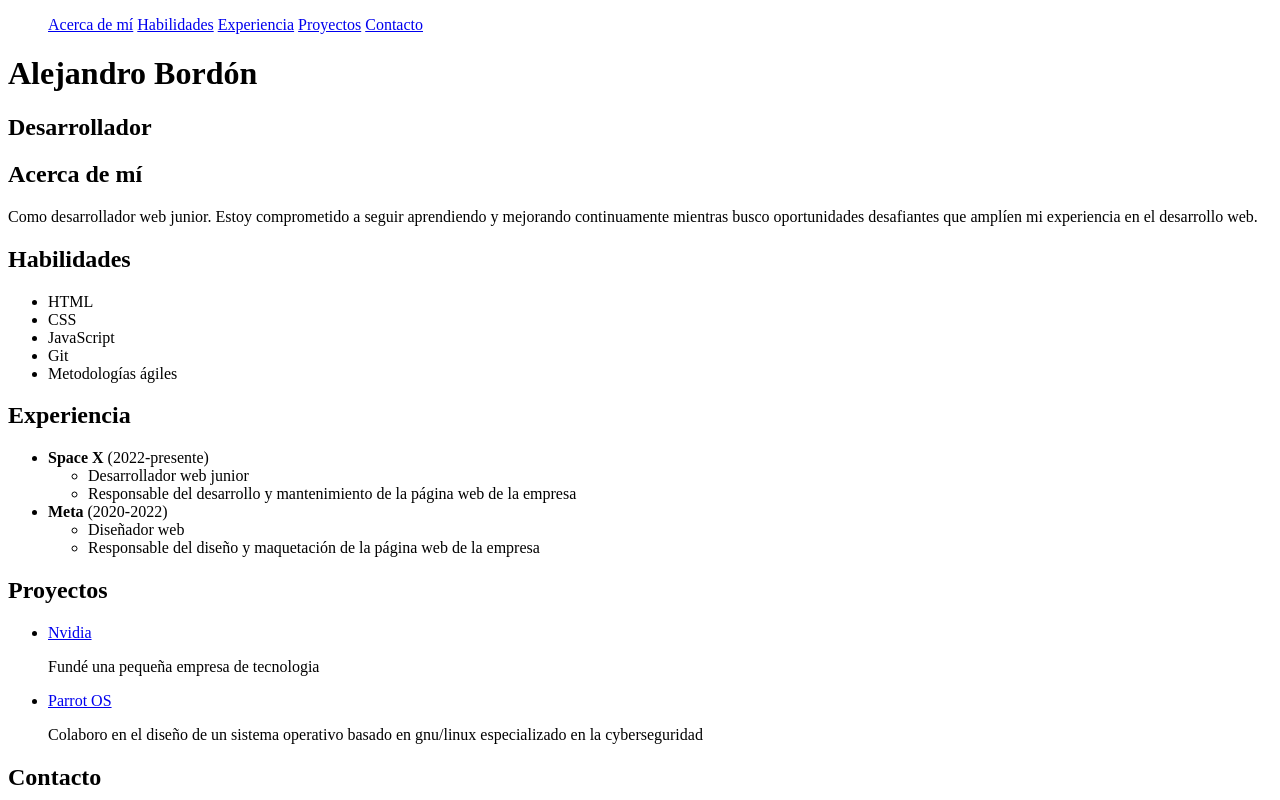
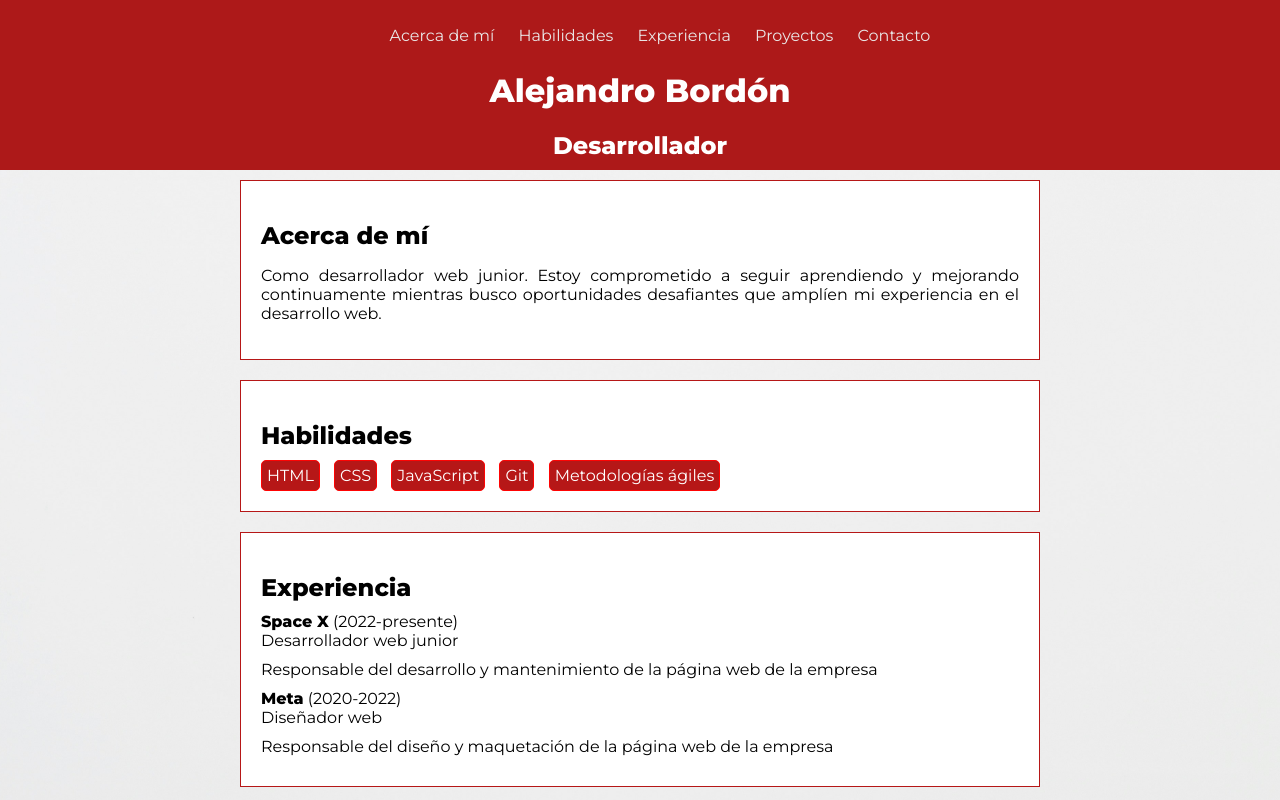
Before and after one commit to Glitchhub1/Mipagina.github.io, a plain HTML site: page index.html in a window 1280 px wide. Shown: the top 800 px of the page. Drawn offline with Linux system fonts and the light colour scheme.

Commit message:
Add files via upload
agregado estilos css

```diff
--- a/index.html
+++ b/index.html
@@ -5,24 +5,26 @@
 
 <head>
     <title>Mi portafolio personal</title>
+    <link rel="stylesheet" href="./style.css" />
 </head>
 
 <body>
-    <header>
+
+    <header class="menu-fijo">
         <nav>
             <ul>
-                <a href="#Sobre Mi">Acerca de mí</a>
-                <a href="#Habilidades">Habilidades</a>
-                <a href="#Experiencia">Experiencia</a>
-                <a href="#Proyectos">Proyectos</a>
-                <a href="#Contacto">Contacto</a>
+                <a href="#sobre-Mi">Acerca de mí</a>
+                <a href="#habilidades">Habilidades</a>
+                <a href="#experiencia">Experiencia</a>
+                <a href="#proyectos">Proyectos</a>
+                <a href="#contacto">Contacto</a>
             </ul>
         </nav>
-        <h1>Alejandro Bordón</h1>
+        <h1 class="animacion-titulo">Alejandro Bordón</h1>
         <h2>Desarrollador</h2>
     </header>
     <main>
-        <section id="Sobre Mi">
+        <section id="sobre-Mi">
             <h2>Acerca de mí</h2>
             <p>
                 Como desarrollador web junior. Estoy comprometido a seguir aprendiendo y mejorando continuamente
@@ -30,7 +32,7 @@
                 desarrollo web.
             </p>
         </section>
-        <section id="Habilidades">
+        <section id="habilidades">
             <h2>Habilidades</h2>
             <ul>
                 <li>HTML</li>
@@ -40,7 +42,7 @@
                 <li>Metodologías ágiles</li>
             </ul>
         </section>
-        <section id="Experiencia">
+        <section id="experiencia">
             <h2>Experiencia</h2>
             <ul>
                 <li>
@@ -64,7 +66,7 @@
                 </li>
             </ul>
         </section>
-        <section id="Proyectos">
+        <section id="proyectos">
             <h2>Proyectos</h2>
             <ul>
                 <li>
@@ -79,7 +81,7 @@
             </ul>
             </ul>
         </section>
-        <section id="Contacto">
+        <section id="contacto">
             <h2>Contacto</h2>
             <ul>
                 <li>Email: sologenshin.es@gmail.com</li>
@@ -97,6 +99,14 @@
                     </ul>
                 </li>
             </ul>
+            <h3>
+                <form>
+                    <input type="text" placeholder="Nombre"><br>
+                    <input type="email" placeholder="Email"><br>
+                    <textarea placeholder="Ingrese aquí su comentario"></textarea><br>
+                    <button>Enviar</button>
+                </form>
+            </h3>
         </section>
 
     </main>
--- /dev/null
+++ b/style.css
@@ -0,0 +1,190 @@
+
+
+@import url('https://fonts.googleapis.com/css?family=Montserrat:400,800');
+
+
+body{
+
+    background-image: url( fondo.jpg);
+    background-size:cover;
+    background-position:center;
+    background-repeat:no-repeat;
+
+
+    font-family: 'Montserrat', sans-serif;
+    margin: 0;
+    scroll-behavior: smooth;
+    min-height:100vh;/*importante*/
+    position:relative;
+    display: grid;
+
+}
+
+
+header {
+    background-color: #ad1919;
+    color: #ffffff;
+    text-align: center;
+    padding: 2 px;
+    margin-bottom: 5px;
+}
+
+h1 {
+    margin-top: 0;
+}
+
+h2 {
+    margin-bottom: 10px;
+}
+
+nav {
+    list-style: none;
+    padding: 0;
+    margin: 0;
+    text-align: center;
+}
+
+nav a {
+    text-decoration: none;
+    color: #eae6e6;
+    padding: 10px;
+    display: inline-block;
+}
+
+nav a:hover {
+    background-color: #dd0f0f;
+}
+
+main {
+    max-width: 800px;
+    margin: 0 auto;
+    position: relative;
+    top: 180px;
+}
+
+section {
+    padding: 20px;
+    border: 1px solid #b61717;
+    margin-bottom: 20px;
+    background-color: #ffffff;
+}
+
+#sobre-Mi p {
+    text-align: justify;
+
+}
+
+#habilidades ul {
+    list-style: none;
+    padding: 0;
+    margin: 0;
+}
+
+#habilidades ul li {
+    display: inline-block;
+    color: #ffffff;
+    padding: 5px;
+    border: 1px solid #ff0303;
+    border-radius: 5px;
+    margin-right: 10px;
+    background-color: #b61717;
+}
+
+#experiencia ul {
+    list-style: none;
+    padding: 0;
+    margin: 0;
+}
+
+#experiencia ul li {
+    margin-bottom: 10px;
+}
+
+#experiencia ul li strong {
+    font-weight: bold;
+}
+
+
+#proyectos ul {
+    list-style: none;
+    padding: 0;
+    margin: 0;
+}
+
+#proyectos ul li {
+    margin-bottom: 10px;
+}
+
+#proyectos ul li a {
+    text-decoration: none;
+    color: #372185;
+}
+
+#proyectos ul li a:hover {
+    text-decoration: underline;
+}
+
+#contacto {
+    margin-bottom: 100px;
+}
+
+#contacto form {
+    margin: 0 auto;
+    width: 500px;
+}
+
+#contacto form input,
+#contacto form textarea {
+    width: 100%;
+    padding: 10px;
+    margin-bottom: 10px;
+    border: 1px solid #ddd;
+}
+
+#contacto form textarea {
+    height: 100px;
+}
+
+#contacto form input[type="submit"] {
+    background-color: #333;
+    color: #fff;
+    border: none;
+    cursor: pointer;
+}
+
+.menu-fijo {
+    position:fixed;
+    top: 0;
+    left: 0;
+    width: 100%;
+    z-index: 20;
+    transition: all 0.3s ease-in-out;
+}
+
+.menu-fijo.fijo {
+    background-color: #fff;
+    box-shadow: 0 0 5px rgba(0, 0, 0, 0.1);
+}
+
+.animacion-titulo {
+    animation: aparecer 3s ease-in-out;
+}
+
+@keyframes aparecer {
+    from {
+        opacity: 0;
+    }
+
+    to {
+        opacity: 1;
+    }
+
+}
+footer
+{
+    margin-top: 100px;
+    bottom: 0;
+    text-align: center;
+    font-weight: bold;
+
+}
```
Also changed, not shown: fondo.jpg (added).
